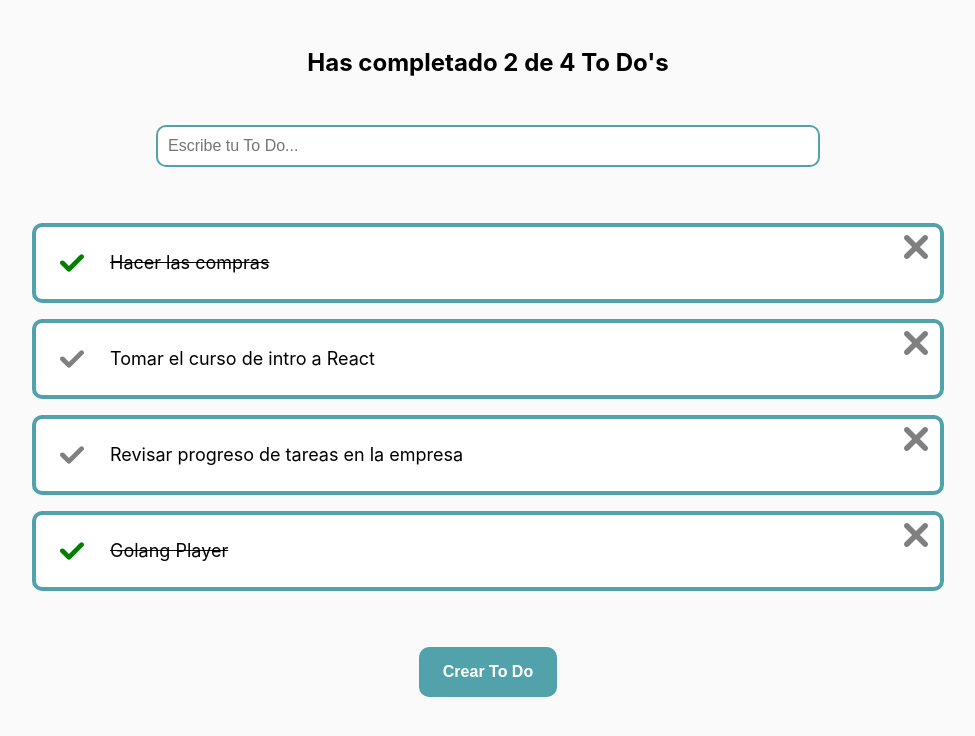
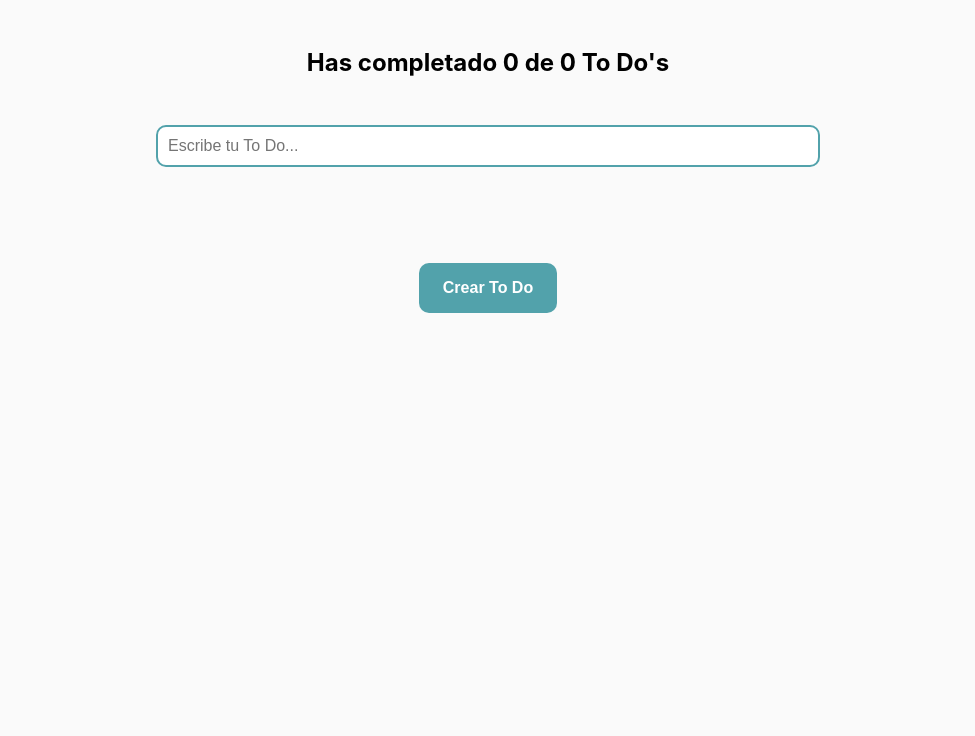
Before and after one commit to andrescaro16/React-To-Do, a React (Create React App) app: page / in a window 1280 px wide. Shown: the top 736 px of the page, without its empty margins (152-1127 px from the left). Built offline with nearby package versions, Linux system fonts and the light colour scheme.

Commit message:
LocalStorage

```diff
--- a/src/App.js
+++ b/src/App.js
@@ -5,17 +5,27 @@ import { ToDoList } from './ToDoList';
 import { ToDoItem } from './ToDoItem';
 import { CreateToDoButton } from './CreateToDoButton';
 
-let toDosInitial = [
-  { text: 'Hacer las compras', completed: true },
-  { text: 'Tomar el curso de intro a React', completed: false },
-  { text: 'Revisar progreso de tareas en la empresa', completed: false },
-  { text: 'Golang Player', completed: true },
-]
+// let defaultToDos = [
+//   { text: 'Hacer las compras', completed: true },
+//   { text: 'Tomar el curso de intro a React', completed: false },
+//   { text: 'Revisar progreso de tareas en la empresa', completed: false },
+//   { text: 'Golang Player', completed: true },
+// ]
 
 function App() {
 
+  //LocalStorage
+  const localStorageToDos = localStorage.getItem('ToDos');
+  //const parsedToDos = JSON.parse(localStorageToDos) || []; //Si no hay nada en el localStorage, parsedToDos es un array vacío. Esta lógica la pasamos al useState de ToDos para eficiencia (para que no se ejecute en cada re-renderización, solo en el primer render)
+  const saveToDos = (newToDos) => {
+    localStorage.setItem('ToDos', JSON.stringify(newToDos));
+    setToDos(newToDos);
+  }
+
   const [searchValue, setSearchValue] = useState('');
-  const [toDos, setToDos] = useState(toDosInitial);
+  const [toDos, setToDos] = useState(() => {
+    return localStorageToDos ? JSON.parse(localStorageToDos) : [];
+  });
 
   const completedToDos = toDos.reduce((acc, toDo) => {toDo.completed ? acc += 1 : acc += 0; return acc;}, 0);
   const total = toDos.length;
@@ -28,7 +38,7 @@ function App() {
 
       <ToDoList>
         {filteredToDos.map((toDo, index) => (
-          <ToDoItem key={index} text={toDo.text} completed={toDo.completed} i={index} toDos={toDos} setToDos={setToDos} />
+          <ToDoItem key={index} text={toDo.text} completed={toDo.completed} i={index} toDos={toDos} saveToDos={saveToDos} />
         ))}
       </ToDoList>
 
--- a/src/ToDoItem.js
+++ b/src/ToDoItem.js
@@ -3,14 +3,14 @@ import { CompleteIcon } from "./CompleteIcon";
 import { DeleteIcon } from "./DeleteIcon";
 
 
-function ToDoItem({text, completed, i, toDos, setToDos}) {
+function ToDoItem({text, completed, i, toDos, saveToDos}) {
 
     const onDeleteButton = () => {
-        setToDos(toDos.filter((toDo, index) => index !== i));
+        saveToDos(toDos.filter((toDo, index) => index !== i));
     }
 
     const onCheckboxChange = () => {
-        setToDos(
+        saveToDos(
             toDos.map((toDo, index) => {
                 if (index === i) {
                     return {...toDo, completed: !completed};
```
